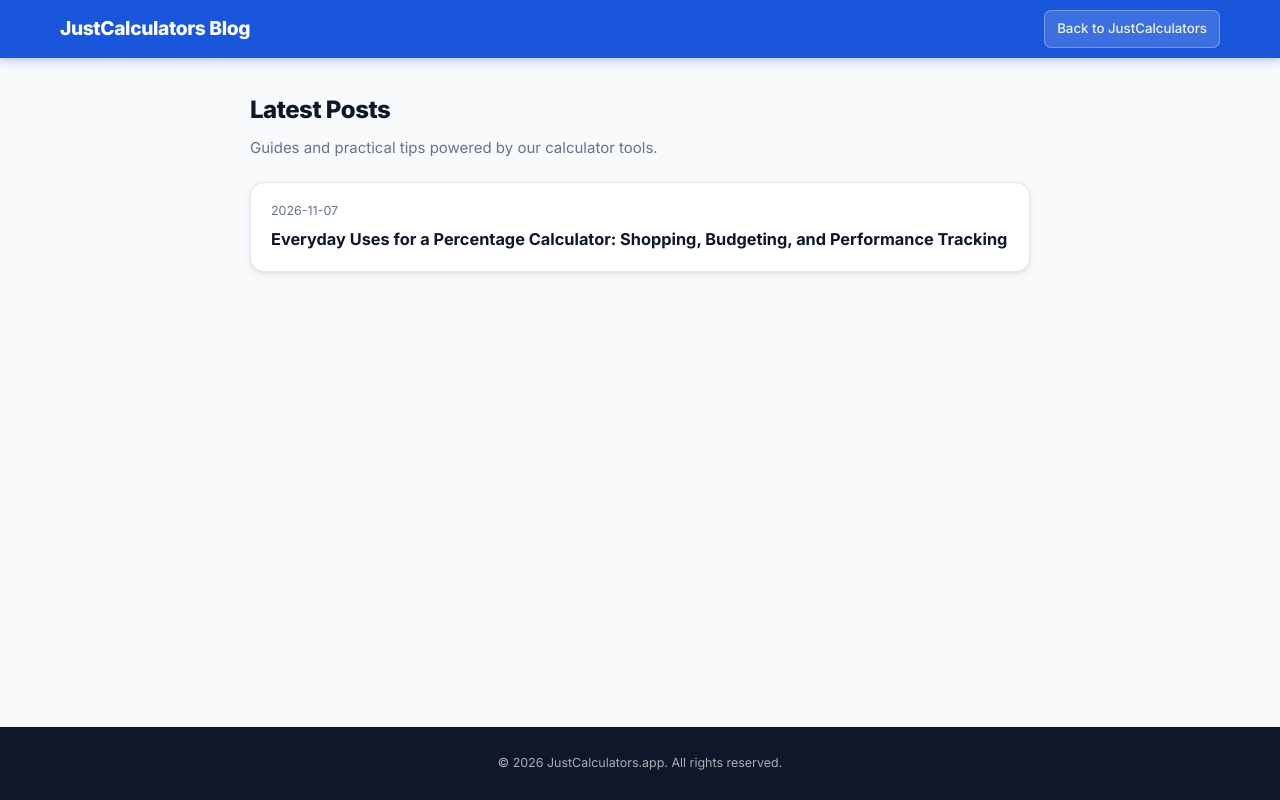
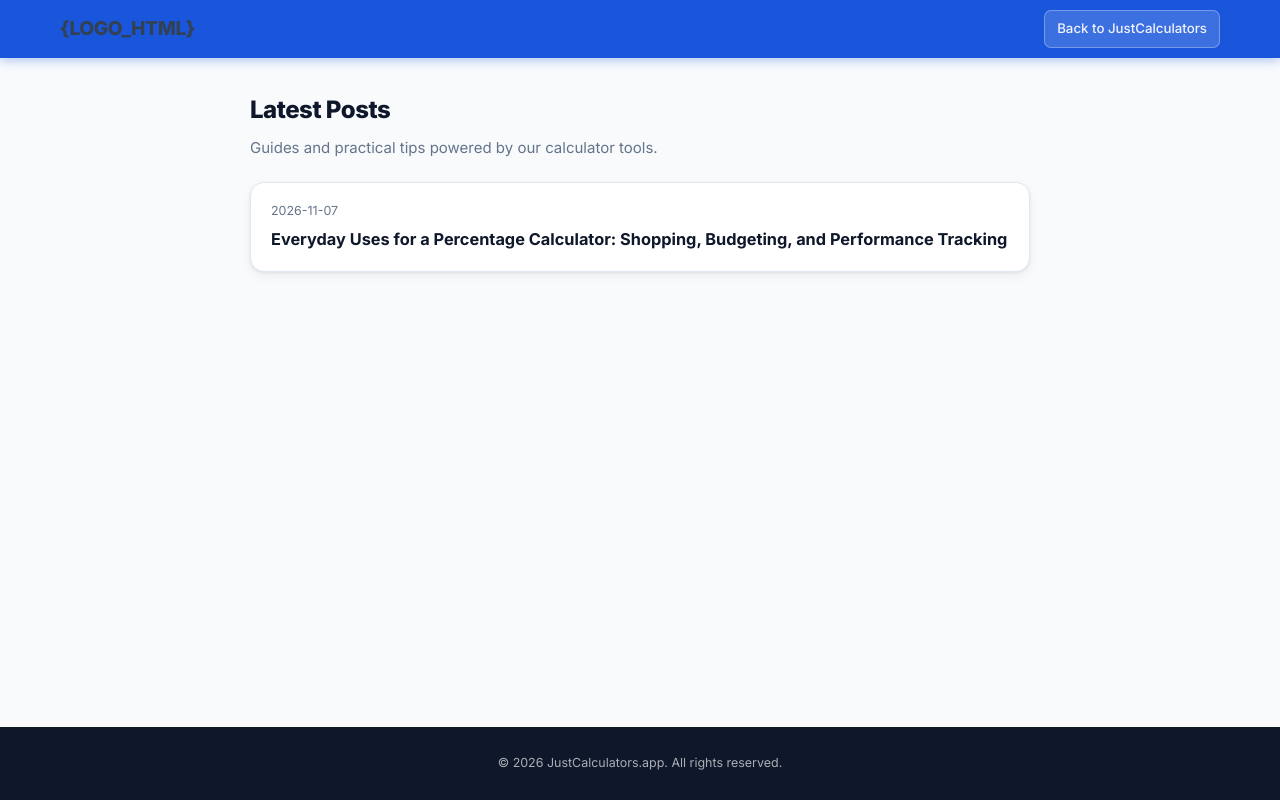
Before and after one commit to TabTotaler/justcalculators-blog, a plain HTML site: page index.html in a window 1280 px wide. Drawn offline with Linux system fonts and the light colour scheme.

Commit message:
Replace blog title with logo placeholder

```diff
--- a/index.html
+++ b/index.html
@@ -9,7 +9,7 @@
 </head>
 <body>
     <header>
-        <h1><a href="index.html">JustCalculators Blog</a></h1>
+        <h1>{LOGO_HTML}</h1>
         <nav><a href="https://justcalculators.app">Back to JustCalculators</a></nav>
     </header>
     <main>
```
